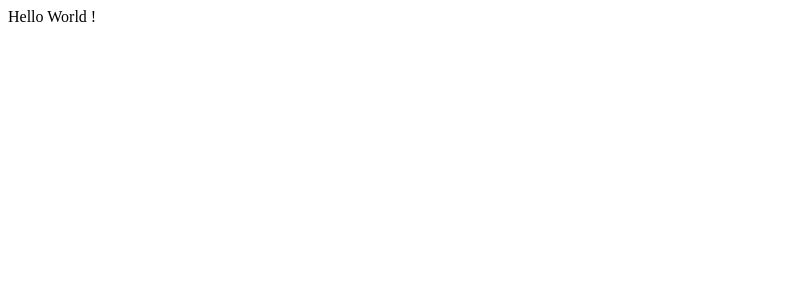
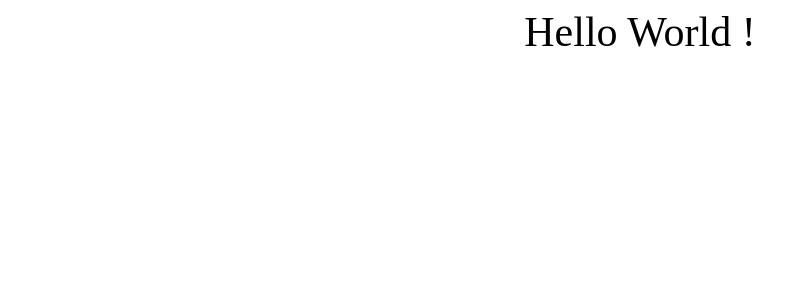
Before and after one commit to aimanggi/react-webpack, a React app: page / in a window 1280 px wide. Shown: the top 300 px of the page, without its empty margins (0-806 px from the left). Built offline with nearby package versions, Linux system fonts and the light colour scheme.

Commit message:
css loader

```diff
--- a/package.json
+++ b/package.json
@@ -14,13 +14,17 @@
     "@babel/preset-env": "^7.6.0",
     "@babel/preset-react": "^7.0.0",
     "babel-loader": "^8.0.6",
+    "css-loader": "^3.2.0",
     "html-loader": "^0.5.5",
     "html-webpack-plugin": "^3.2.0",
+    "sass-loader": "^8.0.0",
+    "style-loader": "^1.0.0",
     "webpack": "^4.40.2",
     "webpack-cli": "^3.3.9",
     "webpack-dev-server": "^3.8.1"
   },
   "dependencies": {
+    "node-sass": "^4.12.0",
     "react": "^16.9.0",
     "react-dom": "^16.9.0",
     "react-router-dom": "^5.0.1"
--- a/src/App.js
+++ b/src/App.js
@@ -12,7 +12,7 @@ import ReactDOM from 'react-dom';
 // import '../node_modules/bootstrap/dist/css/bootstrap.min.css';
 
 // CUSTOMIZED
-// import './assets/scss/style.scss';
+import './assets/scss/style.scss';
 
 // THIRD PARTY CSS
 // IF ANY WILL GOES HERE
--- /dev/null
+++ b/src/assets/scss/_home.scss
@@ -0,0 +1,4 @@
+.home {
+    text-align: center;
+    font-size: 42px;
+}
--- /dev/null
+++ b/src/assets/scss/style.scss
@@ -0,0 +1 @@
+@import 'home.scss';
--- a/src/views/Home.js
+++ b/src/views/Home.js
@@ -3,7 +3,7 @@ import React, { Component } from 'react';
 class Home extends Component {
     render() {
         return (
-            <div>
+            <div className="home">
                 Hello World !
             </div>
         );
--- a/webpack.config.js
+++ b/webpack.config.js
@@ -26,7 +26,22 @@ module.exports = {
                 loader: "html-loader"
               }
             ]
-          }
+          },
+          {
+            test: /\.s[ac]ss$/i,
+            use: [
+              // Creates `style` nodes from JS strings
+              'style-loader',
+              // Translates CSS into CommonJS
+              'css-loader',
+              // Compiles Sass to CSS
+              'sass-loader',
+            ],
+          },
+          {
+            test: /\.css$/i,
+            use: ['style-loader', 'css-loader'],
+          },
         ]
 
 }
```
Also changed, not shown: 1 other file (tests, documents, lock files or other folders).
